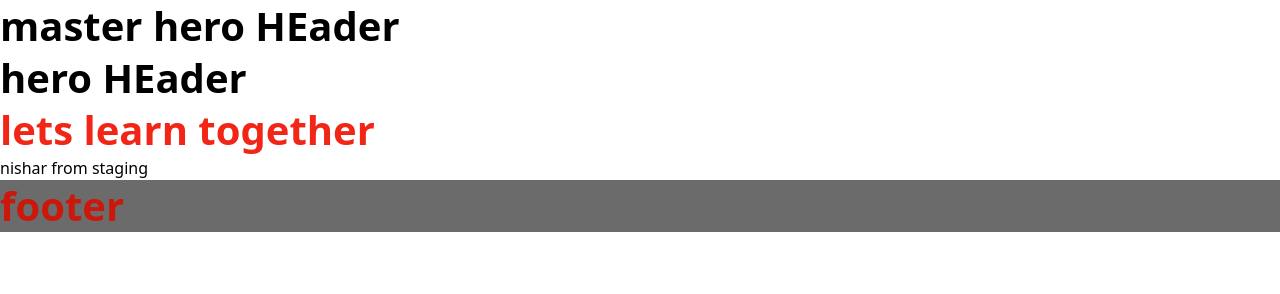
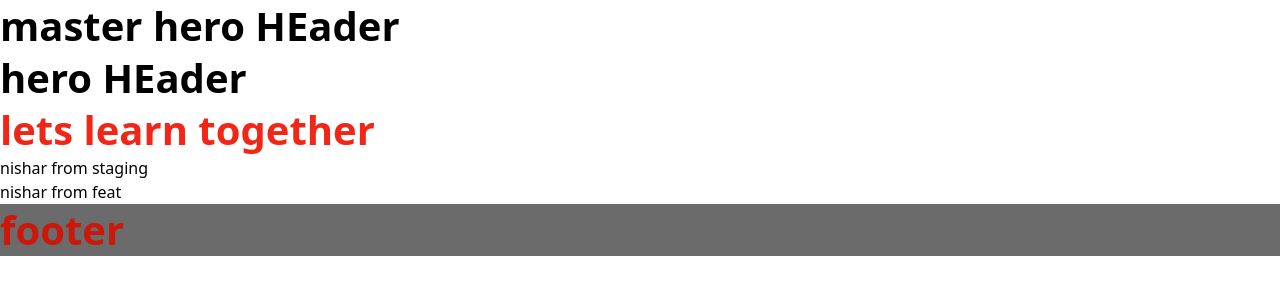
Before and after one commit to nisharmultani/IELTS, a Gatsby site: page / in a window 1280 px wide. Built offline with nearby package versions, Linux system fonts and the light colour scheme; Gatsby itself is replaced by a stand-in of ours.

Commit message:
fix: feature changes

```diff
--- a/src/pages/index.tsx
+++ b/src/pages/index.tsx
@@ -13,6 +13,8 @@ const IndexPage = () => (
       <HeroHeader />
       <h1 className="text-red-500 h1"> lets learn together</h1>
       <h3> nishar from staging</h3>
+      <h3> nishar from feat</h3>
+
     </main>
     <Footer />
   </>
```
